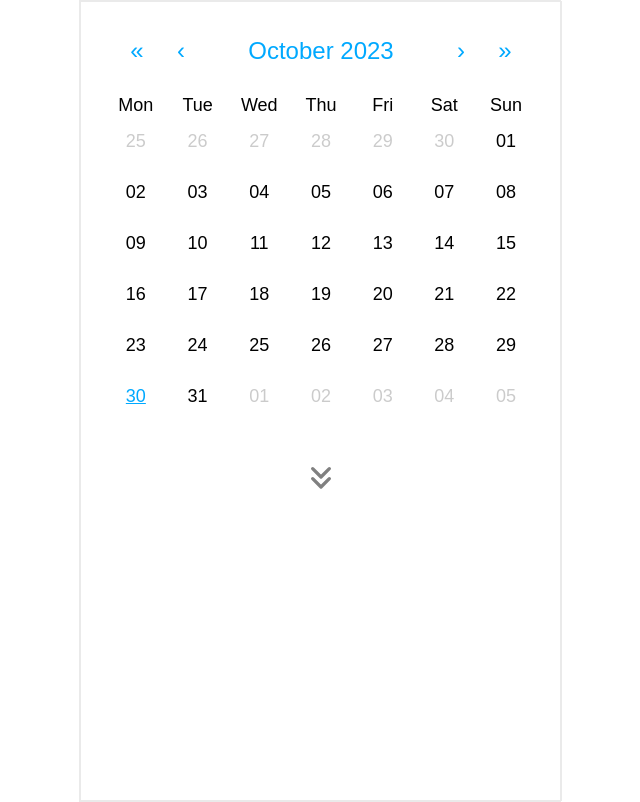
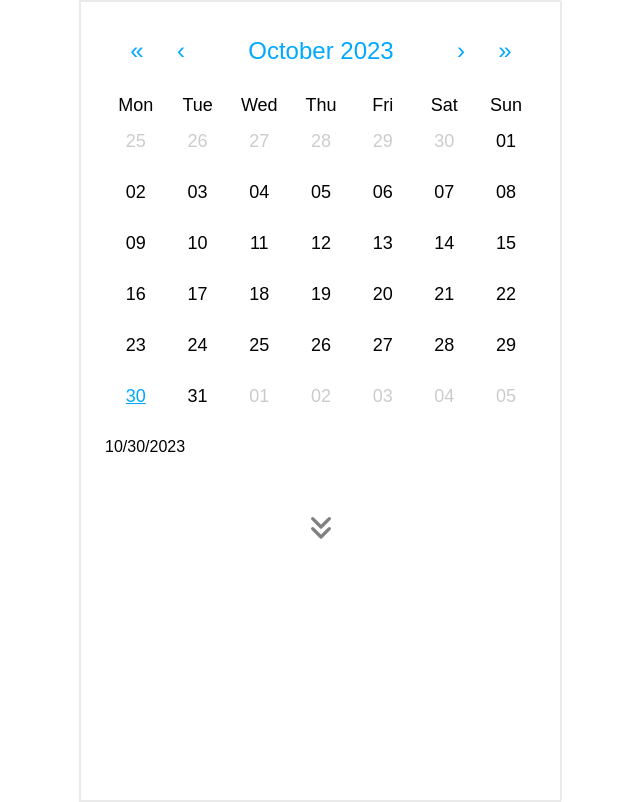
Before and after one commit to elice-cookcook/eatnfit, a React (Vite) app in the folder eatnfit-FE/: page /main/calendar in a window 1280 px wide. Shown: the whole page, without its empty margins (320-960 px from the left). Built offline with nearby package versions, Linux system fonts and the light colour scheme; a web font is replaced by a local one.

Commit message:
Chore : remove console date at mainCalendarPage

```diff
--- a/eatnfit-FE/src/components/MainCalendar/MainCalendar.tsx
+++ b/eatnfit-FE/src/components/MainCalendar/MainCalendar.tsx
@@ -5,10 +5,11 @@ import moment from "moment";
 
 const MainCalendar = () => {
   const [activeDay, setActiveDay] = useState(new Date());
+
   const onChangeToday = (newDate: any) => {
     setActiveDay(newDate);
-    console.log(activeDay);
   };
+
   return (
     <CalendarWrapper>
       <Calendar
@@ -16,6 +17,7 @@ const MainCalendar = () => {
         value={activeDay}
         formatDay={(locale, date) => moment(date).format("DD")}
       />
+      <p>{activeDay.toLocaleDateString()}</p>
     </CalendarWrapper>
   );
 };
```
Also changed, not shown: 2 other files (tests, documents, lock files or other folders).
